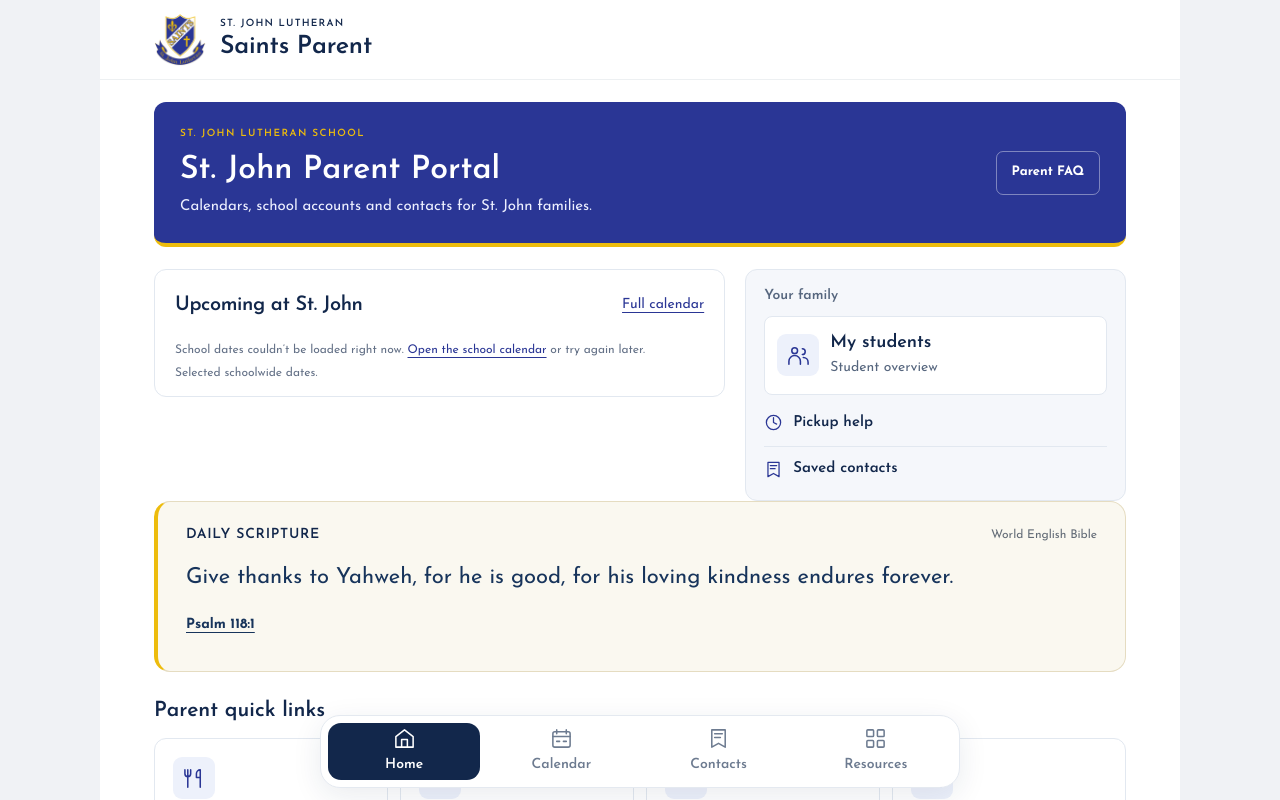
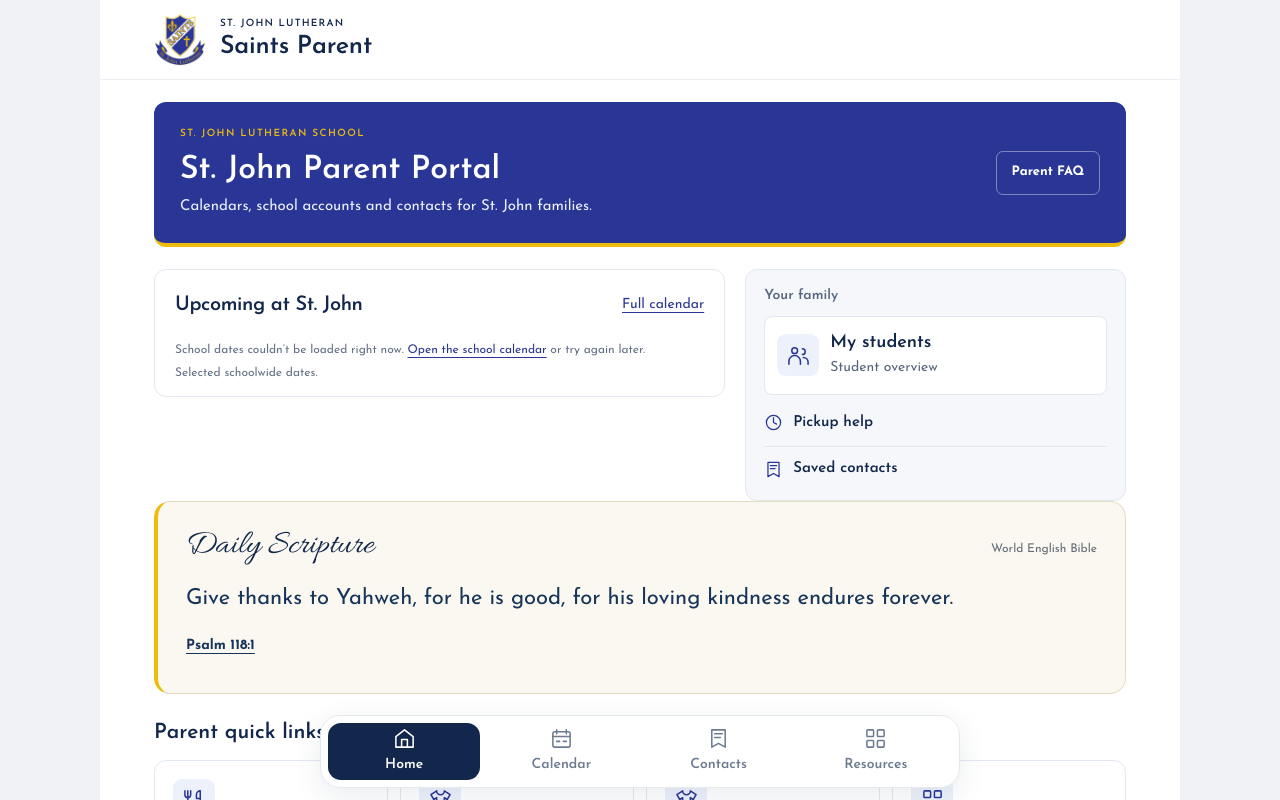
Before and after one commit to kwilly187/stjohn-school-app, a Next.js app: page / in a window 1280 px wide. Shown: the top 800 px of the page. Built offline with nearby package versions, Linux system fonts and the light colour scheme; no server answers.

Commit message:
Add licensed script accent to Daily Scripture heading

```diff
--- a/app/daily-scripture.module.css
+++ b/app/daily-scripture.module.css
@@ -1 +1,3 @@
 .card{margin:0 0 24px;padding:24px 28px;background:#faf8f0;border:1px solid #e5dcc1;border-left:4px solid #edbc0d;border-radius:16px;color:#17345b}.heading{display:flex;align-items:baseline;justify-content:space-between;gap:10px;flex-wrap:wrap}.heading h2{margin:0;font-size:14px;letter-spacing:.05em;text-transform:uppercase}.heading span{font-size:12px;color:#626b76}.card blockquote{margin:16px 0 8px;font-family:var(--font-school);font-size:22px;line-height:1.55;max-width:920px}.card a{display:inline-flex;align-items:center;min-height:44px;color:#17345b;font-weight:700;font-size:14px;text-underline-offset:4px}.card a:focus-visible{outline:3px solid #2a3695;outline-offset:3px}@media(max-width:680px){.card{padding:19px 20px}.card blockquote{font-size:20px}}
+.heading h2{font-family:'Allura',cursive;font-size:34px;font-weight:400;line-height:1.2;letter-spacing:0;text-transform:none;color:var(--navy)}
+@media(max-width:680px){.heading h2{font-size:32px}}
--- a/app/style.css
+++ b/app/style.css
@@ -324,3 +324,4 @@ button,input,select,textarea{font-family:var(--font-school)}
 .bottom-nav a{font-weight:600;font-size:14px}
 .resource-card strong{font-weight:600}
 @media(max-width:680px){body{font-size:16px}.brand strong{font-size:24px}.bottom-nav a{font-size:13px}}
+@font-face{font-family:'Allura';font-style:normal;font-weight:400;font-display:swap;src:url('/fonts/allura-latin-400-normal.woff2') format('woff2')}
```
Also changed, not shown: public/fonts/OFL-Allura.txt (added), public/fonts/allura-latin-400-normal.woff2 (added), 1 other file (tests, documents, lock files or other folders).
